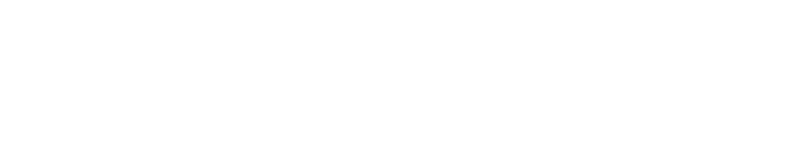
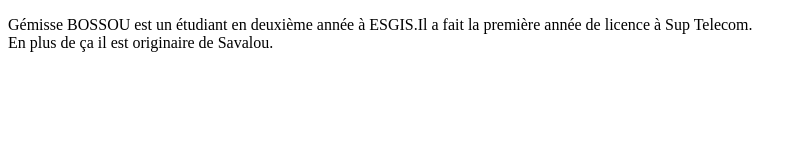
Before and after one commit to Gems77/git-mon-cv, a plain HTML site: page index.html in a window 1280 px wide. Shown: the whole page, without its empty margins (0-803 px from the left). Drawn offline with Linux system fonts and the light colour scheme.

Commit message:
mise en place de la section description

```diff
--- a/index.html
+++ b/index.html
@@ -7,8 +7,8 @@
     <title>Document</title>
 </head>
 <body>
-    <nav>
-
-    </nav>
+<section id="description">
+<p>Gémisse BOSSOU est un étudiant en deuxième année à ESGIS.Il a fait la première année de licence à Sup Telecom.  <br>En plus de ça il est originaire de Savalou.</p>
+</section>
 </body>
 </html>
```
